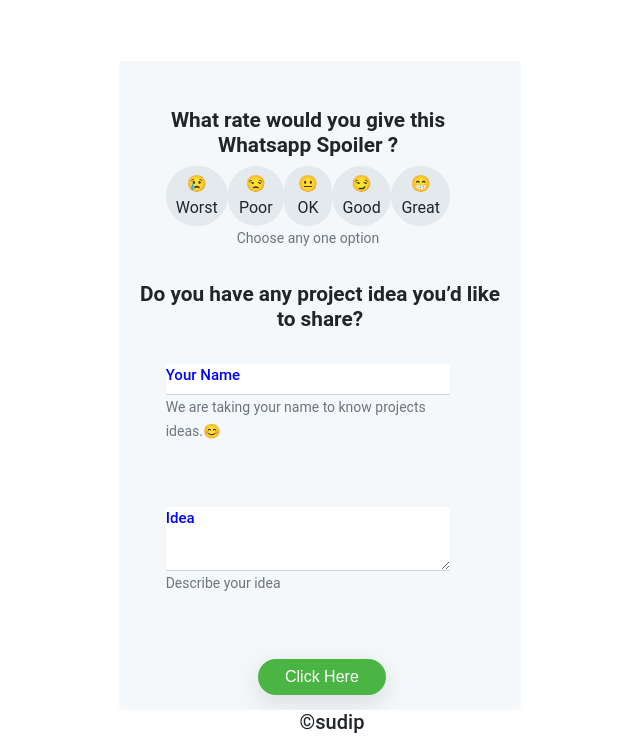
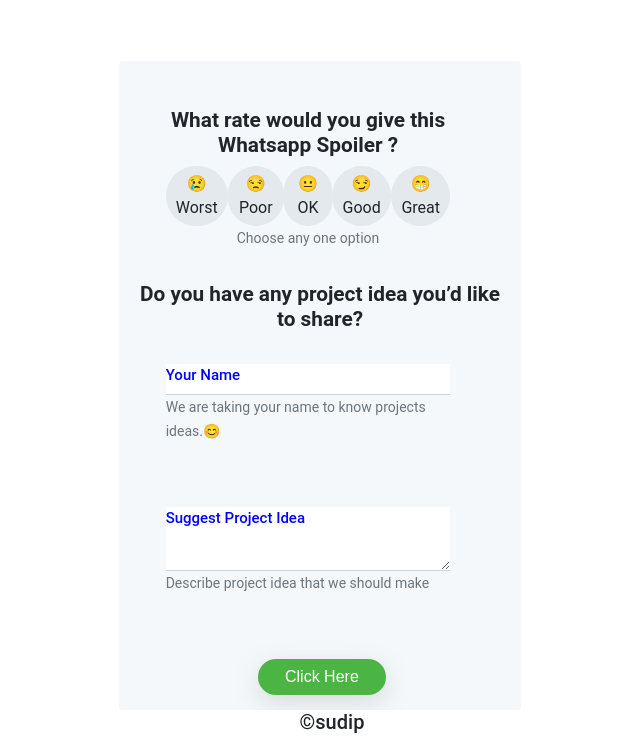
Before and after one commit to iconicsudip/Whatsapp-Spoilers, a plain HTML site: page spoiler.html in a window 1280 px wide. Shown: the part 1068-1810 px from the top of the page, without its empty margins (308-948 px from the left). Drawn offline with nearby package versions, Linux system fonts and the light colour scheme; some packages are replaced by stand-ins of ours; no server answers; a script that the page names is missing.

```diff
--- a/spoiler.html
+++ b/spoiler.html
@@ -133,8 +133,8 @@
                                     <div class="form-group material-style">
                                             <textarea name="Idea" class="form-control form-control-sm" id="message" required="required" rows="3"
                                             style="padding: 0;" placeholder=" " required></textarea>
-                                            <label>Idea</label>
-                                        <small class="form-text text-right text-muted">Describe your idea</small>
+                                            <label>Suggest Project Idea</label>
+                                        <small class="form-text text-right text-muted">Describe project idea that we should make</small>
                                     </div>
                                 </div>
                             </div>
```
